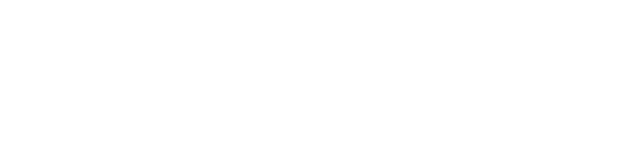
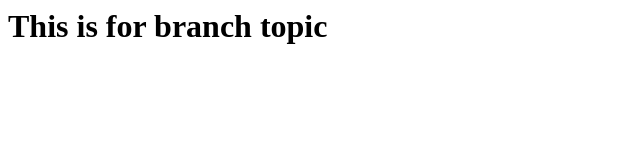
Before and after one commit to ameya-github/git-one, a plain HTML site: page index.html in a window 1280 px wide. Shown: the whole page, without its empty margins (0-640 px from the left). Drawn offline with Linux system fonts and the light colour scheme.

Commit message:
added body,h1

```diff
--- /dev/null
+++ b/feature.js
@@ -0,0 +1 @@
+console.log('hey there');
--- a/index.html
+++ b/index.html
@@ -1,3 +1,8 @@
- <html> <head>
+ <html>
+    <head>
         <title>Login Page</title>
-    </head></html>
+    </head>
+    <body>
+        <h1>This is for branch topic</h1>
+    </body>
+</html>
```
